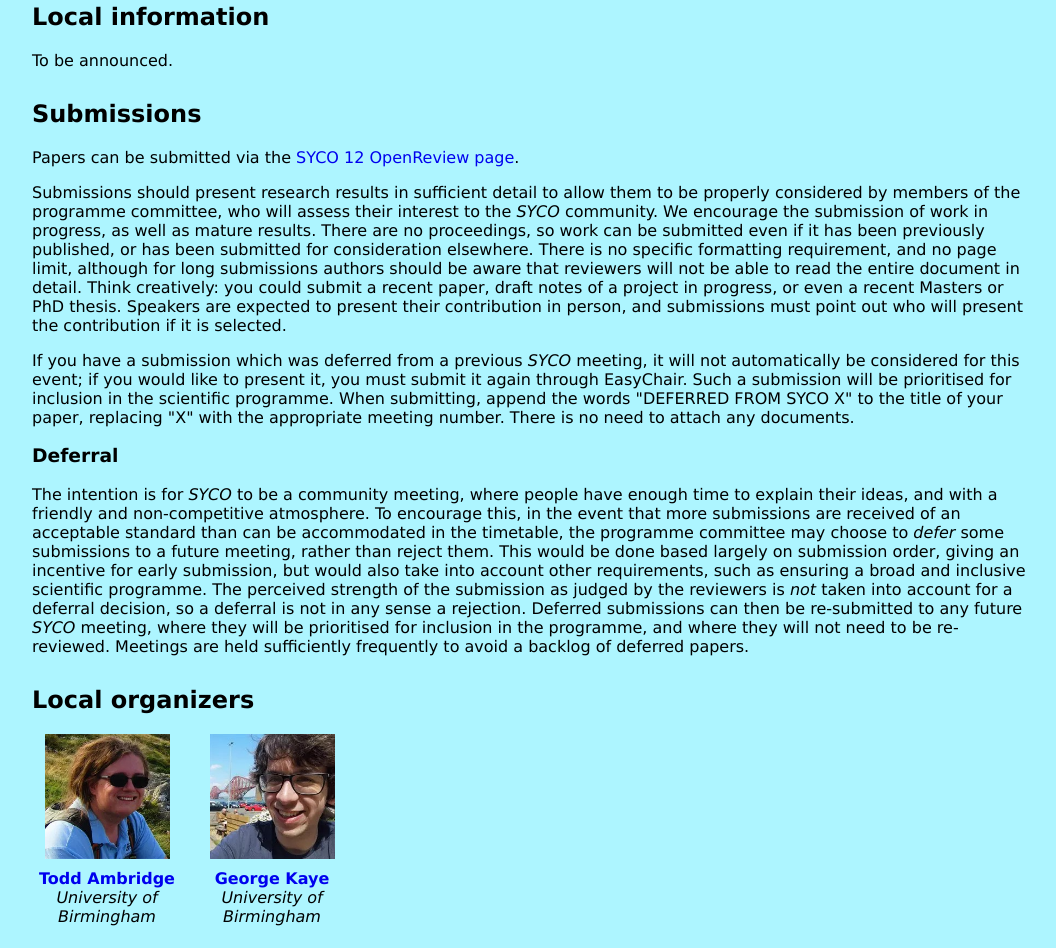
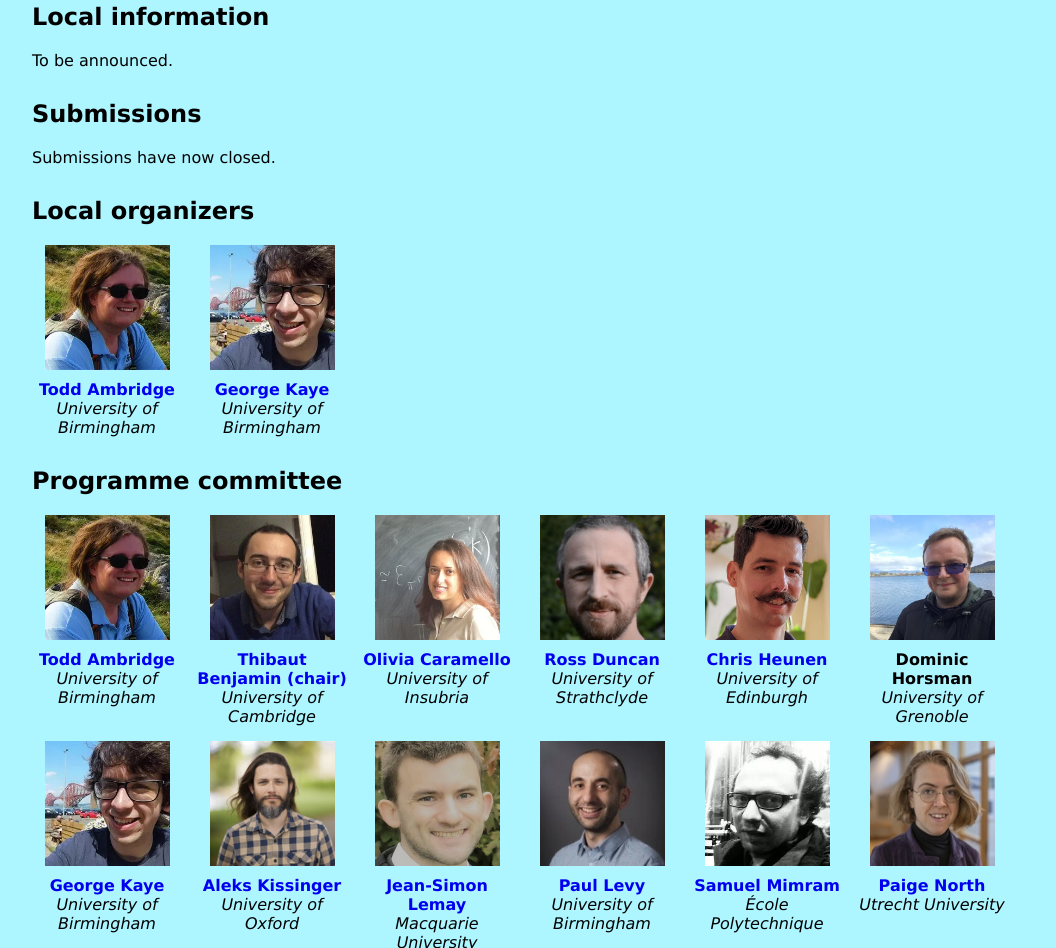
Before and after one commit to georgejkaye/syco12, an Eleventy site: page index.html in a window 1280 px wide. Shown: the part 1865-2813 px from the top of the page, without its empty margins (108-1164 px from the left). Built offline with nearby package versions, Linux system fonts and the light colour scheme; Eleventy itself is replaced by a stand-in of ours; files that its build step writes are made by us from their sources.

Commit message:
Close sunmissions

```diff
--- a/index.html
+++ b/index.html
@@ -152,54 +152,8 @@
 
       <h2 id="submissions">Submissions</h2>
 
-      <p>Papers can be submitted via the
-        <a href="https://openreview.net/group?id=cl.cam.ac.uk/SYCO/2024/Symposium">SYCO 12 OpenReview page</a>.
-      </p>
-
       <p>
-        Submissions should present research results in sufficient detail to
-        allow them to be properly considered by members of the programme
-        committee, who will assess their interest to the <i>SYCO</i> community.
-        We encourage the submission of work in progress, as well as mature
-        results. There are no proceedings, so work can be submitted even if it
-        has been previously published, or has been submitted for consideration
-        elsewhere. There is no specific formatting requirement, and no page
-        limit, although for long submissions authors should be aware that
-        reviewers will not be able to read the entire document in detail. Think
-        creatively: you could submit a recent paper, draft notes of a project in
-        progress, or even a recent Masters or PhD thesis. Speakers are expected
-        to present their contribution in person, and submissions must point out
-        who will present the contribution if it is selected.
-      </p>
-
-      <p>
-        If you have a submission which was deferred from a previous <i>SYCO</i>
-        meeting, it will not automatically be considered for this event; if you
-        would like to present it, you must submit it again through EasyChair.
-        Such a submission will be prioritised for inclusion in the scientific
-        programme. When submitting, append the words "DEFERRED FROM SYCO X" to
-        the title of your paper, replacing "X" with the appropriate meeting
-        number. There is no need to attach any documents.
-      </p>
-
-      <h3 id="deferral">Deferral</h3>
-      <p>
-        The intention is for <i>SYCO</i> to be a community meeting, where people
-        have enough time to explain their ideas, and with a friendly and
-        non-competitive atmosphere. To encourage this, in the event that more
-        submissions are received of an acceptable standard than can be
-        accommodated in the timetable, the programme committee may choose to
-        <i>defer</i> some submissions to a future meeting, rather than reject
-        them. This would be done based largely on submission order, giving an
-        incentive for early submission, but would also take into account other
-        requirements, such as ensuring a broad and inclusive scientific
-        programme. The perceived strength of the submission as judged by the
-        reviewers is <i>not</i> taken into account for a deferral decision, so a
-        deferral is not in any sense a rejection. Deferred submissions can then
-        be re-submitted to any future <i>SYCO</i> meeting, where they will be
-        prioritised for inclusion in the programme, and where they will not need
-        to be re-reviewed. Meetings are held sufficiently frequently to avoid a
-        backlog of deferred papers.
+        Submissions have now closed.
       </p>
 
       <!-- <h2>Attendees</h2>
```
